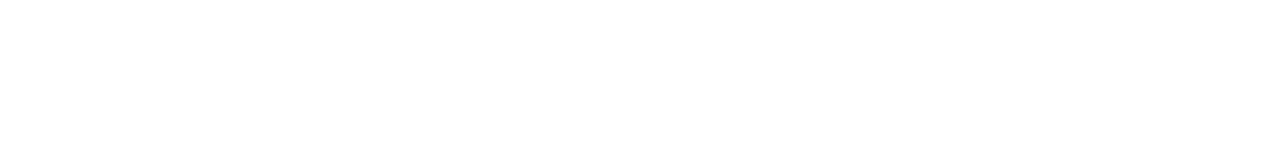
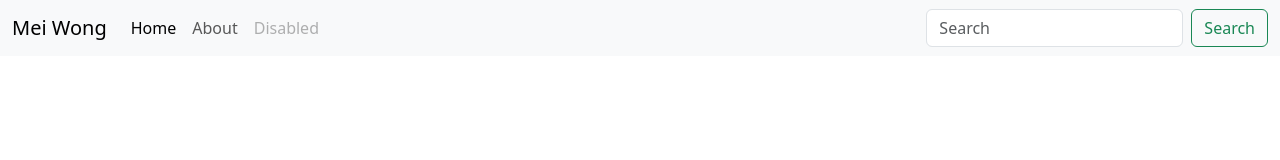
Before and after one commit to AHalla-Ma/basic-portfolio, a plain HTML site: page index.html in a window 1280 px wide. Drawn offline with nearby package versions, Linux system fonts and the light colour scheme.

Commit message:
added nav bar

```diff
--- a/index.html
+++ b/index.html
@@ -3,7 +3,7 @@
 <head>
     <meta charset="UTF-8">
     <meta name="viewport" content="width=device-width, initial-scale=1.0">
-    <title>Document</title>
+    <title>Mei Wong - Software Developer</title>
 
 
     <!-- Bootstrap CSS link -->
@@ -12,6 +12,35 @@
 <body>
 
 
+  <nav class="navbar navbar-expand-lg bg-body-tertiary">
+        <div class="container-fluid">
+          <a class="navbar-brand" href="index.html">Mei Wong</a>
+          <button class="navbar-toggler" type="button" data-bs-toggle="collapse" data-bs-target="#navbarSupportedContent" aria-controls="navbarSupportedContent" aria-expanded="false" aria-label="Toggle navigation">
+            <span class="navbar-toggler-icon"></span>
+          </button>
+          <div class="collapse navbar-collapse" id="navbarSupportedContent">
+            <ul class="navbar-nav me-auto mb-2 mb-lg-0">
+              <li class="nav-item">
+                <a class="nav-link active" aria-current="page" href="index.html">Home</a>
+              </li>
+
+              <li class="nav-item">
+                <a class="nav-link" href="about.html">About</a>
+              </li>
+
+
+              <li class="nav-item">
+                <a class="nav-link disabled" aria-disabled="true">Disabled</a>
+              </li>
+            </ul>
+            <form class="d-flex" role="search">
+              <input class="form-control me-2" type="search" placeholder="Search" aria-label="Search">
+              <button class="btn btn-outline-success" type="submit">Search</button>
+            </form>
+          </div>
+        </div>
+      </nav>
+
 
 
 
```
